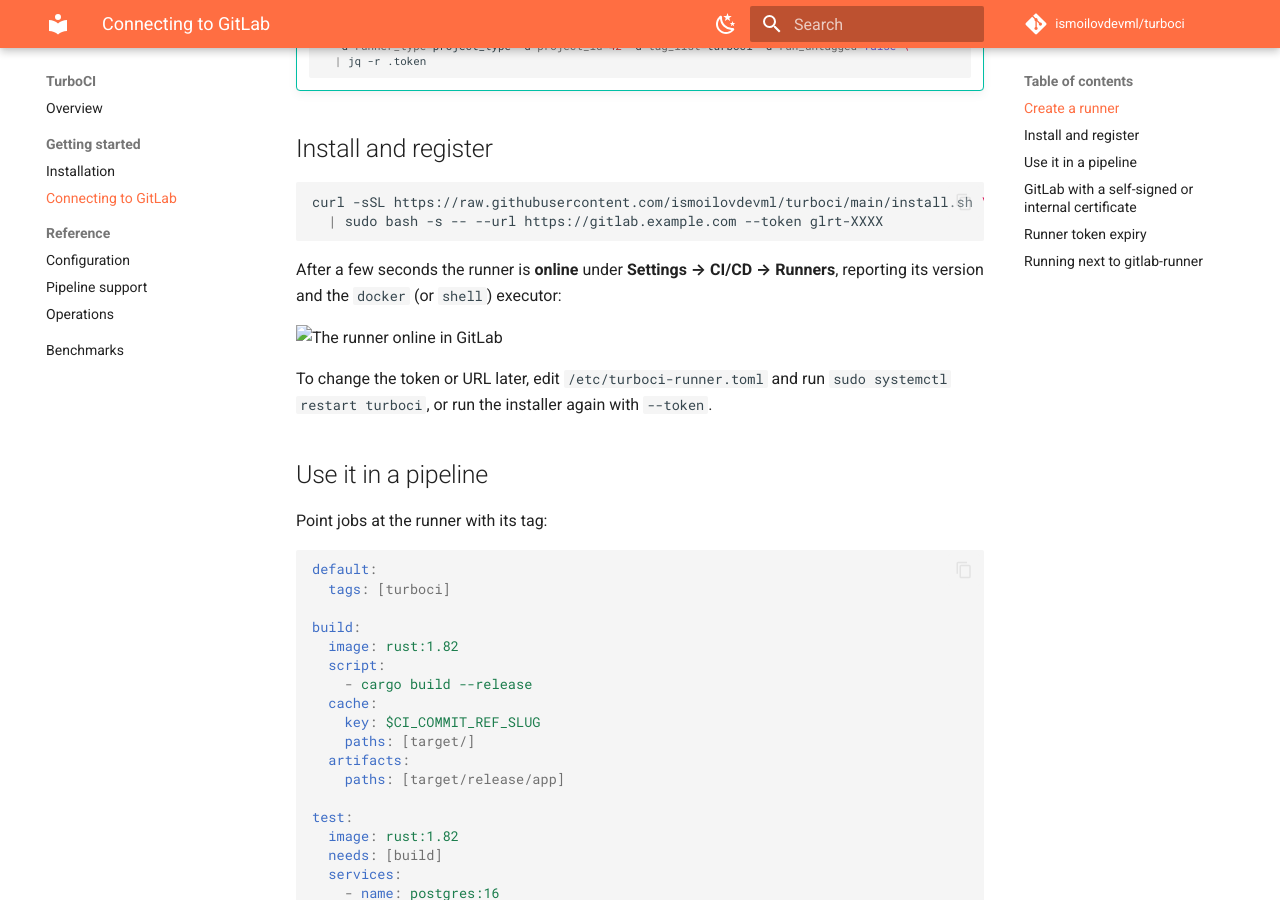
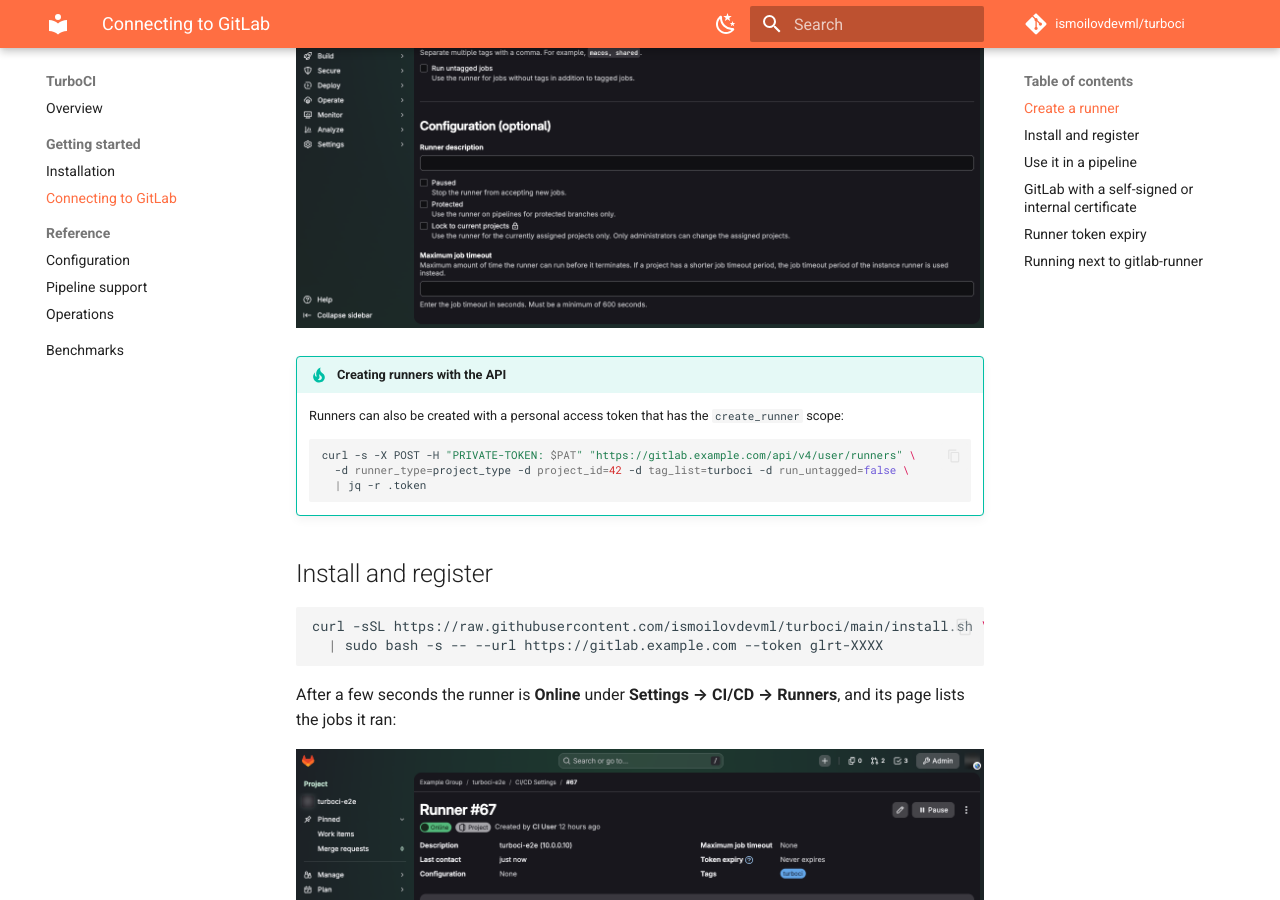
Before and after one commit to ismoilovdevml/turboci, an MkDocs documentation site: the page built from docs/gitlab.md, in a window 1280 px wide and 900 px high, scrolled down 809 px. Built offline with MkDocs 1.6.1 and Material for MkDocs 9.7.7, drawn with Linux system fonts in a browser that asks for light colours; comment, search, counter and statistics services are not loaded.

````diff
--- a/docs/gitlab.md
+++ b/docs/gitlab.md
@@ -52,8 +52,8 @@ curl -sSL https://raw.githubusercontent.com/ismoilovdevml/turboci/main/install.s
   | sudo bash -s -- --url https://gitlab.example.com --token glrt-XXXX
 ```
 
-After a few seconds the runner is **online** under **Settings → CI/CD →
-Runners**, reporting its version and the `docker` (or `shell`) executor:
+After a few seconds the runner is **Online** under **Settings → CI/CD →
+Runners**, and its page lists the jobs it ran:
 
 ![The runner online in GitLab](assets/screenshots/runner-online.png)
 
````
Also changed, not shown: docs/assets/screenshots/job-log.png (added), docs/assets/screenshots/new-runner.png (added), docs/assets/screenshots/pipeline.png (added), docs/assets/screenshots/runner-online.png (added).
